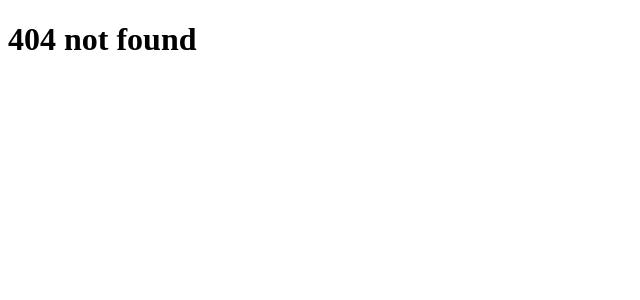
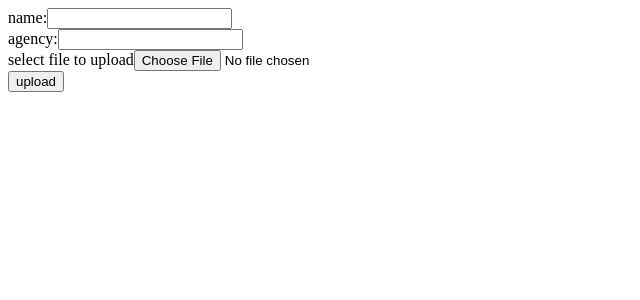
Before and after one commit to DBCDK/merkur, a React app: page /upload in a window 1280 px wide. Before the commit this address had no page. Shown: the top 300 px of the page, without its empty margins (0-640 px from the left). Built offline with nearby package versions, Linux system fonts and the light colour scheme; the HTML template or start-up script is replaced by a standard one.

Commit message:
Add component for uploading in admin mode

```diff
--- /dev/null
+++ b/src/components/AdminUpload.js
@@ -0,0 +1,26 @@
+/*
+ * Copyright Dansk Bibliotekscenter a/s. Licensed under GPLv3
+ * See license text in LICENSE.txt or at https://opensource.dbc.dk/licenses/gpl-3.0/
+ */
+
+import React from "react";
+
+import MetadataForm from "./MetadataForm";
+import UploadForm from "./UploadForm";
+
+class AdminUpload extends React.Component {
+    constructor(props) {
+        super(props);
+        this.onClick = this.onClick.bind(this);
+    }
+    onClick(data) {
+        console.log(data);
+    }
+    render() {
+        return (
+            <MetadataForm onClick={this.onClick}/>
+        );
+    }
+}
+
+export default AdminUpload;
--- a/src/components/Main.js
+++ b/src/components/Main.js
@@ -7,12 +7,14 @@ import React from "react";
 import {Route, Switch} from "react-router-dom";
 
 import AdminMode from "./AdminMode";
+import AdminUpload from "./AdminUpload";
 import NotFound from "./NotFound";
 
 const Main = () => (
     <div id="main">
         <Switch>
             <Route exact path="/" component={AdminMode}/>
+            <Route exact path="/upload" component={AdminUpload}/>
             <Route path="*" component={NotFound}/>
         </Switch>
     </div>
```
